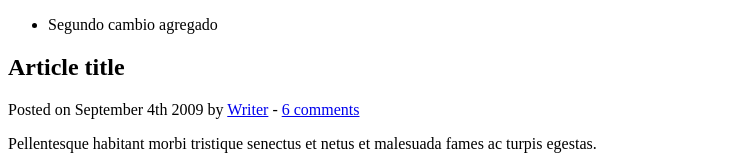
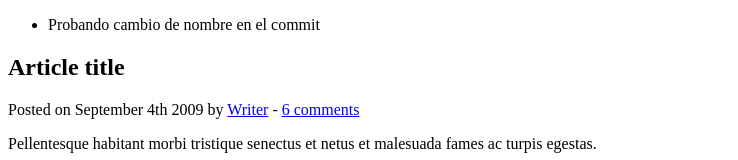
Before and after one commit to AdrianFN/demo-repo2, a plain HTML site: page Index.html in a window 1280 px wide. Shown: the top 160 px of the page, without its empty margins (0-738 px from the left). Drawn offline with Linux system fonts and the light colour scheme.

Commit message:
Nueva modificación al index

```diff
--- a/Index.html
+++ b/Index.html
@@ -12,7 +12,7 @@
 	<header>
 		<nav>
 			<ul>
-				<li>Segundo cambio agregado</li>
+				<li>Probando cambio de nombre en el commit</li>
 			</ul>
 		</nav>
 	</header>
```
